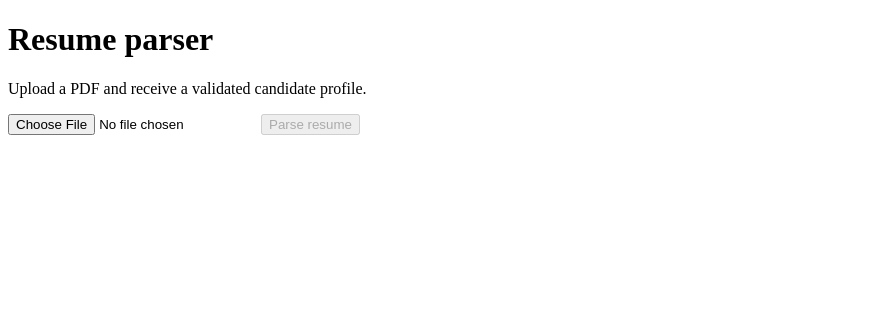
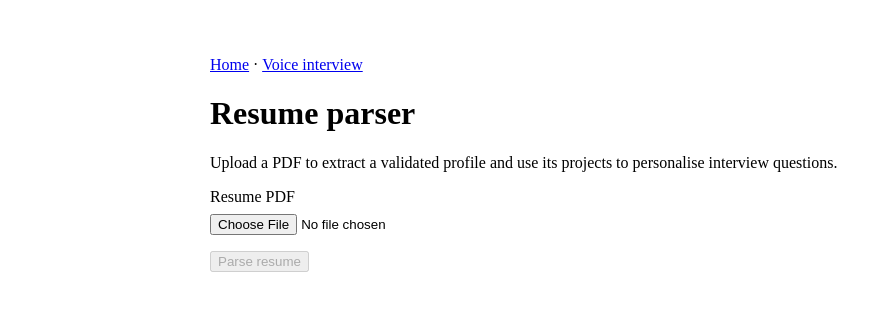
Before and after one commit to ashish-2141/Raaha-AI-Mock-Interview, a Next.js app: page /resumes in a window 1280 px wide. Shown: the top 310 px of the page, without its empty margins (0-888 px from the left). Built offline with nearby package versions, Linux system fonts and the light colour scheme.

Commit message:
feat: carry parsed resume context into interview setup

```diff
--- a/src/app/resumes/page.tsx
+++ b/src/app/resumes/page.tsx
@@ -1,23 +1,123 @@
 "use client";
 
 import { useState, type ChangeEvent, type FormEvent } from "react";
+import type { ResumeProfile } from "@/lib/resume/schema";
+
+const RESUME_CONTEXT_KEY = "raaha.interview.resumeContext";
+
+type ParseResponse = {
+  profile?: ResumeProfile;
+  error?: string;
+};
 
 export default function ResumesPage() {
-  const [file,setFile]=useState<File|null>(null);
-  const [profile,setProfile]=useState<unknown>(null);
-  const [error,setError]=useState("");
-  const [busy,setBusy]=useState(false);
-  function onFileChange(event: ChangeEvent<HTMLInputElement>) { setFile(event.target.files?.[0] ?? null); setProfile(null); setError(""); }
+  const [file, setFile] = useState<File | null>(null);
+  const [profile, setProfile] = useState<ResumeProfile | null>(null);
+  const [role, setRole] = useState("Junior Backend Developer");
+  const [error, setError] = useState("");
+  const [busy, setBusy] = useState(false);
+
+  function onFileChange(event: ChangeEvent<HTMLInputElement>) {
+    setFile(event.target.files?.[0] ?? null);
+    setProfile(null);
+    setError("");
+  }
+
   async function onSubmit(event: FormEvent<HTMLFormElement>) {
-    event.preventDefault(); if (!file) return; setBusy(true); setError(""); setProfile(null);
-    const body=new FormData(); body.append("file",file);
-    const response=await fetch("/api/resumes/parse",{method:"POST",body}); const payload=await response.json();
-    if(!response.ok) setError(payload.error ?? "Resume processing failed."); else setProfile(payload.profile);
-    setBusy(false);
+    event.preventDefault();
+    if (!file) return;
+
+    setBusy(true);
+    setError("");
+    setProfile(null);
+
+    try {
+      const body = new FormData();
+      body.append("file", file);
+      const response = await fetch("/api/resumes/parse", { method: "POST", body });
+      const payload = (await response.json()) as ParseResponse;
+      if (!response.ok || !payload.profile) {
+        throw new Error(payload.error ?? "Resume processing failed.");
+      }
+      setProfile(payload.profile);
+    } catch (reason) {
+      setError(reason instanceof Error ? reason.message : "Resume processing failed.");
+    } finally {
+      setBusy(false);
+    }
   }
-  return <main><h1>Resume parser</h1><p>Upload a PDF and receive a validated candidate profile.</p>
-    <form onSubmit={onSubmit}><input type="file" accept="application/pdf" onChange={onFileChange} required />
-      <button type="submit" disabled={!file||busy}>{busy?"Parsing...":"Parse resume"}</button></form>
-    {error ? <p role="alert">{error}</p> : null}
-    {profile ? <pre>{JSON.stringify(profile,null,2)}</pre> : null}</main>;
+
+  function continueToInterview() {
+    if (!profile) return;
+    // Keep only the context needed to personalise questions. Do not copy the
+    // candidate's name, CGPA or full resume into browser storage.
+    const resumeContext = {
+      branch: profile.branch,
+      role: role.trim() || "Technical Intern",
+      resumeProjects: profile.projects.map((project) => ({
+        name: project.name,
+        techStack: project.techStack,
+        summary: project.summary,
+      })),
+    };
+    window.sessionStorage.setItem(RESUME_CONTEXT_KEY, JSON.stringify(resumeContext));
+    window.location.assign("/voice-interview");
+  }
+
+  return (
+    <main style={{ maxWidth: 860, margin: "0 auto", padding: "32px 20px" }}>
+      <p><a href="/">Home</a> · <a href="/voice-interview">Voice interview</a></p>
+      <h1>Resume parser</h1>
+      <p>Upload a PDF to extract a validated profile and use its projects to personalise interview questions.</p>
+      <form onSubmit={onSubmit}>
+        <label>
+          Resume PDF
+          <input
+            type="file"
+            accept="application/pdf"
+            onChange={onFileChange}
+            required
+            style={{ display: "block", marginTop: 8, marginBottom: 16 }}
+          />
+        </label>
+        <button type="submit" disabled={!file || busy}>
+          {busy ? "Parsing..." : "Parse resume"}
+        </button>
+      </form>
+      {error ? <p role="alert">{error}</p> : null}
+      {profile ? (
+        <section aria-labelledby="profile-heading" style={{ marginTop: 24 }}>
+          <h2 id="profile-heading">Parsed profile</h2>
+          <p><strong>Branch:</strong> {profile.branch}</p>
+          <p><strong>Skills:</strong> {profile.skills.length ? profile.skills.join(", ") : "No skills extracted"}</p>
+          {profile.cgpa !== null ? <p><strong>CGPA:</strong> {profile.cgpa}</p> : null}
+          <h3>Projects</h3>
+          {profile.projects.length ? (
+            <ul>
+              {profile.projects.map((project, index) => (
+                <li key={project.name + "-" + index}>
+                  <strong>{project.name}</strong>
+                  <p>{project.summary}</p>
+                  <p><small>Technology: {project.techStack.join(", ") || "Not specified"}</small></p>
+                </li>
+              ))}
+            </ul>
+          ) : <p>No projects were extracted. You can still start a general interview.</p>}
+          <label style={{ display: "block", marginTop: 20, maxWidth: 480 }}>
+            Target role for this interview
+            <input
+              value={role}
+              onChange={(event) => setRole(event.target.value)}
+              maxLength={120}
+              required
+              style={{ display: "block", width: "100%", boxSizing: "border-box", padding: 10, marginTop: 6 }}
+            />
+          </label>
+          <button type="button" onClick={continueToInterview} style={{ marginTop: 16 }}>
+            Continue to personalised interview
+          </button>
+        </section>
+      ) : null}
+    </main>
+  );
 }
```
